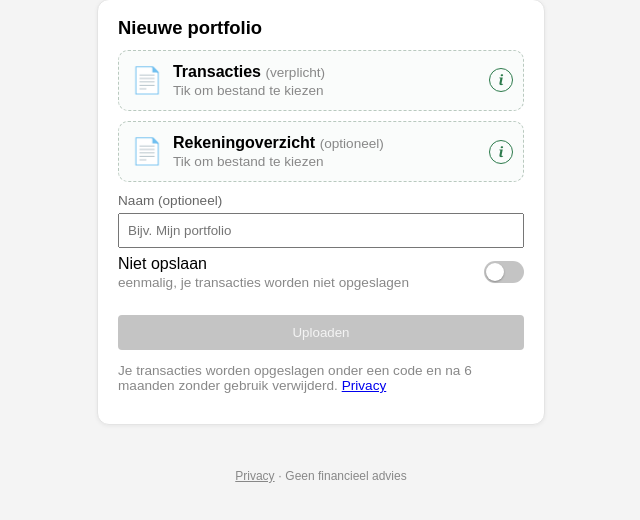
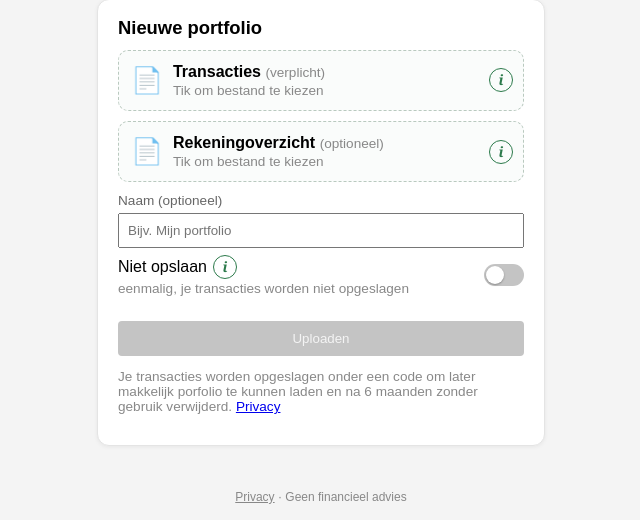
Before and after one commit to lobkest/portfolioTracker, a Flask app: page / in a window 1280 px wide. Shown: the part 283-803 px from the top of the page, without its empty margins (319-959 px from the left). Before the commit the page ends 766 px from the top, so only its background shows below. Run offline with Flask 3, Linux system fonts and the light colour scheme; some libraries are stand-ins or nearby versions.

Commit message:
info niet opslaan

```diff
--- a/static/css/style.css
+++ b/static/css/style.css
@@ -182,7 +182,14 @@ body:has(.startPagina) {
 }
 
 .startKaart .schakelaarRij {
+    position: relative; /* anker voor de infoTip-tooltip */
     padding: calc(var(--startRuimte) * 0.4) 0;
+}
+
+.schakelaarTitel {
+    display: flex;
+    align-items: center;
+    gap: 6px;
 }
 
 .startKaart button[type="submit"].volleBreedte {
--- a/static/js/app.js
+++ b/static/js/app.js
@@ -22,7 +22,7 @@ const wisselView = maakTabWisselaar(
     TAB_FADE_MS,
 );
 
-// Tabbladen die een opgeslagen code nodig hebben (verborgen bij 'niet opslaan').
+// Tabbladen die een opgeslagen code nodig hebben (verborgen bij 'niet opslaan'). Wijzig je deze lijst, pas dan ook de infoTip bij "Niet opslaan" in templates/start.html aan.
 const VIEWS_MET_CODE = ["instellingen-bestanden", "instellingen-bijnamen", "koersoverzicht"];
 
 const TOON_PER_VIEW = {
--- a/templates/start.html
+++ b/templates/start.html
@@ -32,10 +32,10 @@
             <summary>Wat doet deze app?</summary>
             <p>Upload je DeGiro-export en zie in één dashboard hoe je portfolio ervoor staat:</p>
             <ul>
-                <li>rendement, inclusief XIRR en TWR</li>
-                <li>verdeling naar ETF en aandeel, land, sector en valuta</li>
+                <li>Rendement, inclusief XIRR en TWR</li>
+                <li>Verdeling naar ETF en aandeel, land, sector en valuta</li>
                 <li>ETF-overlap en de grootste onderliggende bedrijven</li>
-                <li>dividend en een prognose voor de toekomst</li>
+                <li>Dividend en een prognose voor de toekomst</li>
             </ul>
             <p>Kies je voor "Niet opslaan", dan worden je transacties niet opgeslagen.</p>
         </details>
@@ -68,7 +68,10 @@
 
                 <div class="schakelaarRij">
                     <span class="schakelaarTekst metSubregel">
-                        <label for="nietOpslaan">Niet opslaan</label>
+                        <span class="schakelaarTitel">
+                            <label for="nietOpslaan">Niet opslaan</label>
+                            <span class="infoTip" data-label="Niet opslaan">Je krijgt geen code, dus je kunt later niet terugkomen. Niet beschikbaar: de tabbladen Koersen, Bestanden bijwerken en Bijnamen. Beperkt: bij Rendement geen €/%-keuze en geen vergelijking met benchmarks of een eigen aandeel; bij Prognose geen rendement uit historie en geen verwacht dividend; de ticker-check is eerst de snelle versie.</span>
+                        </span>
                         <span class="kleineMelding">eenmalig, je transacties worden niet opgeslagen</span>
                     </span>
                     <input type="checkbox" role="switch" class="schakelaar" id="nietOpslaan" name="niet_opslaan">
@@ -80,7 +83,7 @@
                 </div>
 
                 <button type="submit" id="uploadKnop" class="volleBreedte" disabled>Uploaden</button>
-                <p class="kleineMelding">Je transacties worden opgeslagen onder een code en na {{ bewaartermijn_maanden }} maanden zonder gebruik verwijderd. <a href="/privacy">Privacy</a></p>
+                <p class="kleineMelding">Je transacties worden opgeslagen onder een code om later makkelijk porfolio te kunnen laden en na {{ bewaartermijn_maanden }} maanden zonder gebruik verwijderd. <a href="/privacy">Privacy</a></p>
             </form>
         </section>
 
```
Also changed, not shown: tests/test_niet_opslaan_info.js (added, +42 -0 lines), .github/workflows/tests.yml.
